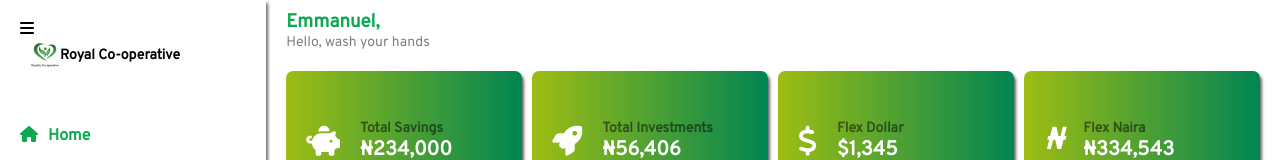
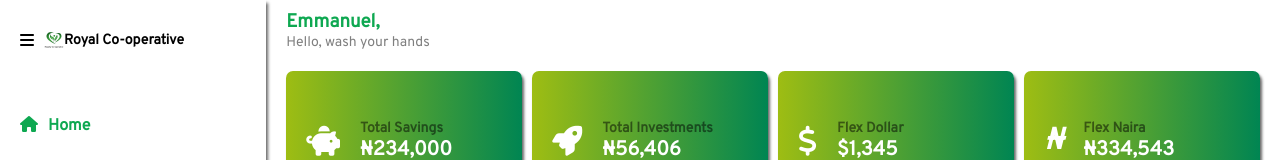
Before and after one commit to oluwatoba1/rc2, a React (Create React App) app: page / in a window 1280 px wide. Shown: the top 160 px of the page. Built offline with nearby package versions, Linux system fonts and the light colour scheme.

Commit message:
Dashboard

```diff
--- a/src/App.css
+++ b/src/App.css
@@ -39,19 +39,21 @@ p {
 .logoHeader {
 	padding: var(--padding);
 	position: relative;
+	display: flex;
+	align-items: center;
 }
 
 .logoHeader a {
 	color: #000;
 	font-size: 14px;
 	font-weight: 600;
-	padding: 0 10px;
+	padding: 10px;
 	display: flex;
 	align-items: center;
 }
 
 .logoHeader img {
-	height: 30px;
+	height: 20px;
 }
 
 .links {
```
